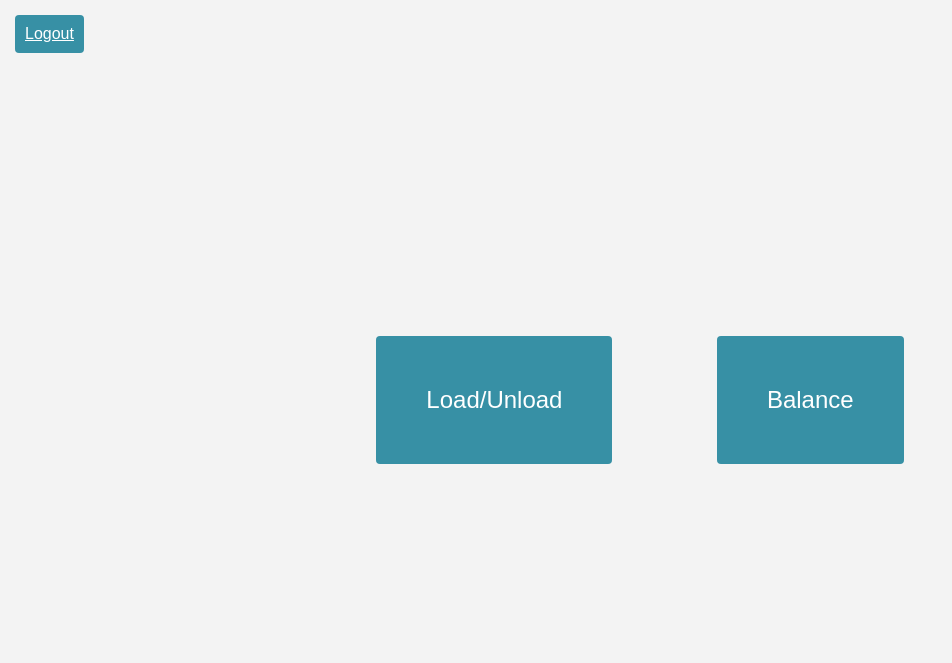
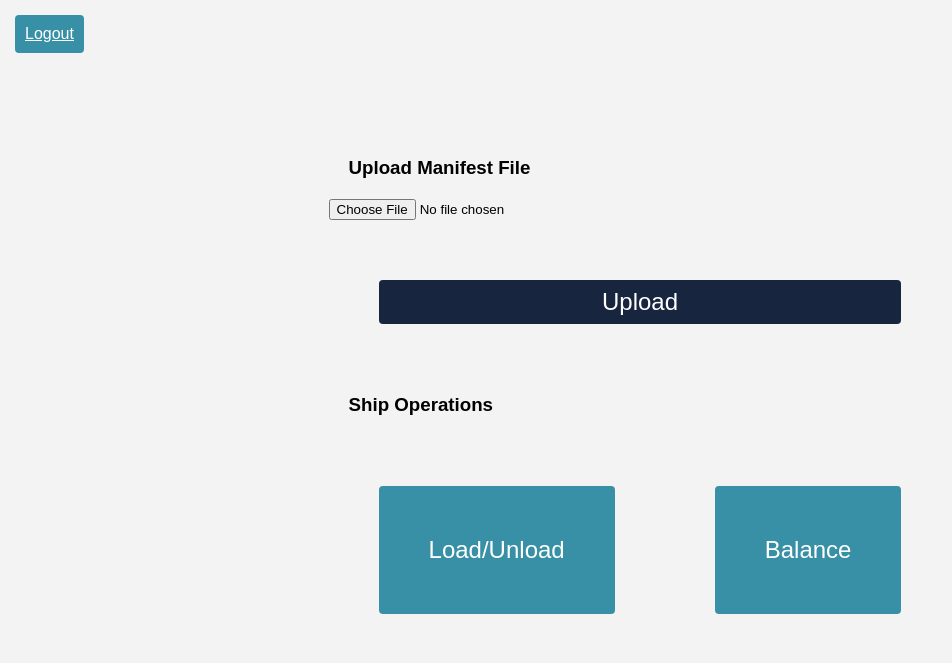
Before and after one commit to wesleyfan2015/ship_flask, a Flask app: page /ship_options in a window 1280 px wide. Shown: the top 663 px of the page, without its empty margins (0-952 px from the left). Run offline with Flask 3, Linux system fonts and the light colour scheme.

Commit message:
cleaned up ship options interface but buttons are wonky

```diff
--- a/templates/ship_options.html
+++ b/templates/ship_options.html
@@ -36,13 +36,39 @@
             border-radius: 4px;
             cursor: pointer;
         }
+        h3 {
+            margin: 20px;
+        }
+        #uploadBtn {
+            background-color: #17253f;
+            padding: 8px;
+            border: none;
+            border-radius: 4px;
+        }
     </style>
 </head>
 <body>
     <a href="{{ url_for('logout')}}">Logout</a>
-    <form>
-        <button type="button" onclick="submitForm('/load_unload')">Load/Unload</button>
-        <button type="button" onclick="submitForm('/balance')">Balance</button>
-    </form>
+    <div>
+        <div style="display:flex; flex-direction:column;">
+            <h3>Upload Manifest File</h3>
+            <form id="uploadForm" action="/upload" method="POST" enctype="multipart/form-data" style="display:flex; flex-direction:column; gap:10px">
+                <input type="file" name="file" accept=".txt" required>
+                <button id="uploadBtn" type="submit">Upload</button>
+            </form>
+        </div>
+        <div>
+            <h3>Ship Operations</h3>
+            <div style="display:flex; flex-direction:row;">
+                <form action="/load_unload" method="POST" enctype="multipart/form-data">
+                    <button type="submit">Load/Unload</button>
+                </form>
+                <form action="/balance" method="POST" enctype="multipart/form-data">
+                    <button type="submit">Balance</button>
+                </form>
+            </div>
+        </div>
+    </div>
+
 </body>
 </html>
--- a/templates/submission.html
+++ b/templates/submission.html
@@ -20,11 +20,11 @@
     <p class="indent">Arya Thammanna, atham@ucr.edu</p>
     <p class="indent">Wesley Fan, wfan018@ucr.edu</p>
     <ol>
-        <li><p>This file <a href="{}">ApexGlobalInc.pdf</a> contains evidence of our efforts to plan our elicitation of
+        <li><p>This file <a href="https://docs.google.com/document/d/11cxYbUOe8gVGiasKZi90Dn3xdzW9F3LEQKoKJpdcb8o/edit?usp=sharing">ApexGlobalInc.pdf</a> contains evidence of our efforts to plan our elicitation of
             requirements from Mr. Keogh, and any notes taken during the elicitation.</p></li>
-        <li><p>This file <a href="{}">ApexGlobalIncProjectPitchORIGINAL.pdf</a> contains our original pitch to Mr. Keogh,
+        <li><p>This file <a href="https://docs.google.com/presentation/d/1lWbOpuqUykI7XiiI8uLKnBKi4XFUYzhtCdUJH7AYugQ/edit?usp=sharing">ApexGlobalIncProjectPitchORIGINAL.pdf</a> contains our original pitch to Mr. Keogh,
             which was delivered on November 1<sup>st</sup>, 2024, at 10:00pm.</p></li>
-        <li><p>This file <a href="{}">ApexGlobalIncProjectPitchCORRECTED.pdf</a> contains a new version of the pitch, with
+        <li><p>This file <a href="https://docs.google.com/presentation/d/1xWIs0UMUNaTBHrsszwNjZMofRIuwWkpB-3dr5dGFtPo/edit?usp=sharing">ApexGlobalIncProjectPitchCORRECTED.pdf</a> contains a new version of the pitch, with
             all the corrections, amendments and deletions suggested by Mr. Keogh (and/or Dr. Keogh)</p></li>
         <li><p>This file <a href="{}">ApexGlobalIncDesign.pdf</a> shows evidence of our efforts to design our software.</p></li>
         <li><p>This file <a href="{}">ApexGlobalIncTesting.pdf</a> which shows evidence of our efforts to test our software.</p></li>
```
